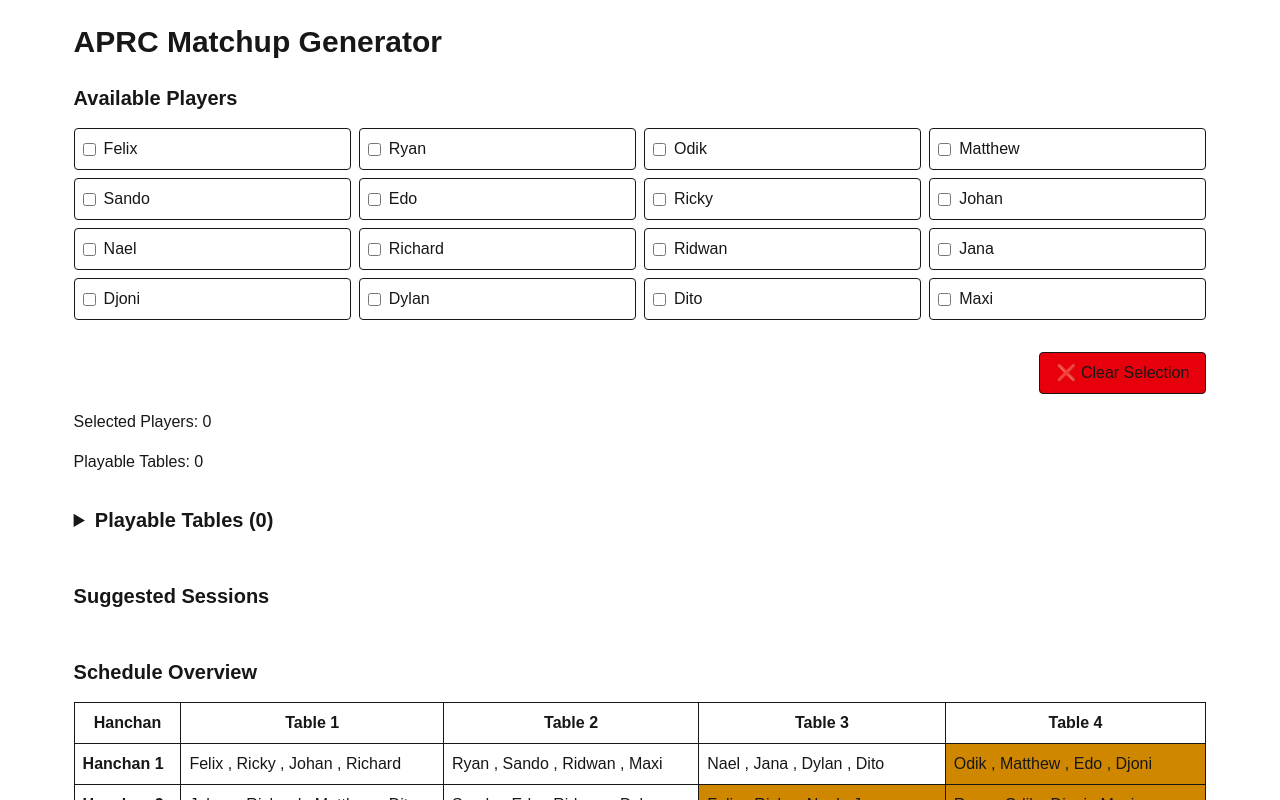
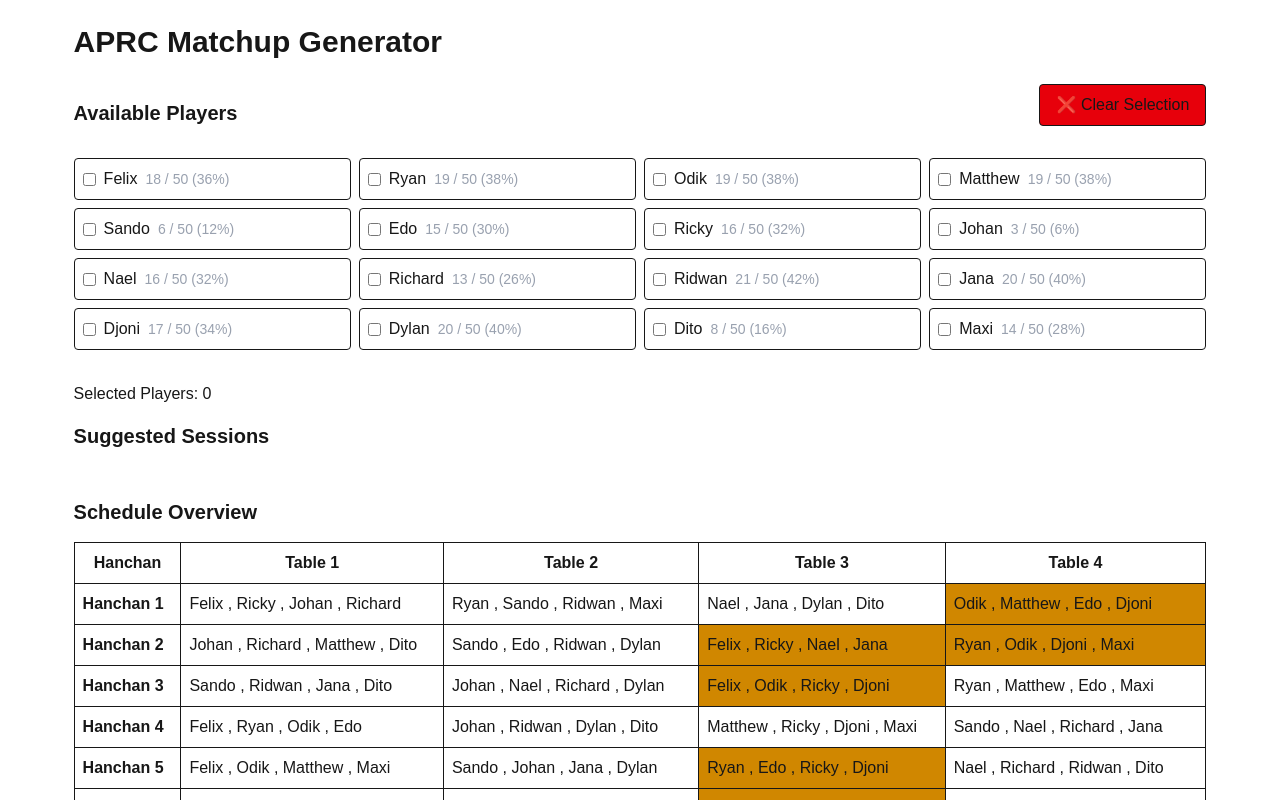
Before and after one commit to whitesn/aprc-matchup-generator, a Next.js app: page / in a window 1280 px wide. Shown: the top 800 px of the page. Built offline with nearby package versions, Linux system fonts and the light colour scheme.

Commit message:
- Moved play count to show at player selection - Removed play count table - Hidden Playable Tables to simplify things

```diff
--- a/app/page.tsx
+++ b/app/page.tsx
@@ -130,13 +130,49 @@ export default function Home() {
     return allSessions;
   }, [playableTables]);
 
+  //   if (!scheduleData) return [];
+
+  //   const counts = new Map<number, number>();
+
+  //   scheduleData.participants.forEach((p) => {
+  //     counts.set(p.id, 0);
+  //   });
+
+  //   scheduleData.hanchans.forEach((hanchan) => {
+  //     hanchan.tables.forEach((table, index) => {
+  //       const tableNo = index + 1;
+
+  //       const isCompleted = completedLookup.has(`${hanchan.id}-${tableNo}`);
+
+  //       if (!isCompleted) {
+  //         return;
+  //       }
+
+  //       table.forEach((playerId) => {
+  //         counts.set(playerId, (counts.get(playerId) ?? 0) + 1);
+  //       });
+  //     });
+  //   });
+
+  //   return [...counts.entries()]
+  //     .map(([playerId, matchCount]) => ({
+  //       playerId,
+  //       playerName: participantMap[playerId],
+  //       matchCount,
+  //     }))
+  //     .sort(
+  //       (a, b) =>
+  //         b.matchCount - a.matchCount ||
+  //         a.playerName.localeCompare(b.playerName),
+  //     );
+  // }, [scheduleData, completedLookup, participantMap]);
   const playerMatchCounts = useMemo(() => {
-    if (!scheduleData) return [];
+    if (!scheduleData) return {};
 
-    const counts = new Map<number, number>();
+    const counts: Record<number, number> = {};
 
     scheduleData.participants.forEach((p) => {
-      counts.set(p.id, 0);
+      counts[p.id] = 0;
     });
 
     scheduleData.hanchans.forEach((hanchan) => {
@@ -150,23 +186,33 @@ export default function Home() {
         }
 
         table.forEach((playerId) => {
-          counts.set(playerId, (counts.get(playerId) ?? 0) + 1);
+          counts[playerId] = (counts[playerId] || 0) + 1;
         });
       });
     });
 
-    return [...counts.entries()]
-      .map(([playerId, matchCount]) => ({
-        playerId,
-        playerName: participantMap[playerId],
-        matchCount,
-      }))
-      .sort(
-        (a, b) =>
-          b.matchCount - a.matchCount ||
-          a.playerName.localeCompare(b.playerName),
-      );
-  }, [scheduleData, completedLookup, participantMap]);
+    return counts;
+  }, [scheduleData, completedLookup]);
+
+  const totalMatches = useMemo(() => {
+    if (!scheduleData) return {};
+
+    const counts: Record<number, number> = {};
+
+    scheduleData.participants.forEach((p) => {
+      counts[p.id] = 0;
+    });
+
+    scheduleData.hanchans.forEach((hanchan) => {
+      hanchan.tables.forEach((table) => {
+        table.forEach((playerId) => {
+          counts[playerId] = (counts[playerId] || 0) + 1;
+        });
+      });
+    });
+
+    return counts;
+  }, [scheduleData]);
 
   if (!scheduleData || !completedData) {
     return <main className="p-6">Loading...</main>;
@@ -175,7 +221,19 @@ export default function Home() {
   return (
     <main className="p-6 max-w-7xl mx-auto">
       <h1 className="text-3xl font-bold mb-6">APRC Matchup Generator</h1>
-      <h2 className="text-xl font-semibold mb-4">Available Players</h2>
+
+      <div className="flex items-center justify-between mb-4">
+        <h2 className="text-xl font-semibold">Available Players</h2>
+
+        <div className="flex mb-4 justify-end">
+          <button
+            onClick={() => setSelectedPlayers([])}
+            className="px-4 py-2 border rounded bg-red-600 cursor-pointer"
+          >
+            ❌ Clear Selection
+          </button>
+        </div>
+      </div>
 
       <div className="grid grid-cols-2 md:grid-cols-4 gap-2 mb-8">
         {scheduleData.participants.map((player) => (
@@ -198,22 +256,22 @@ export default function Home() {
             />
 
             {player.name}
+
+            <span className="text-gray-400 text-sm">
+              {playerMatchCounts[player.id] ?? 0} /{" "}
+              {totalMatches[player.id] ?? 0} (
+              {Math.floor(
+                (playerMatchCounts[player.id] / totalMatches[player.id]) * 100,
+              )}
+              %)
+            </span>
           </label>
         ))}
       </div>
 
-      <div className="flex gap-2 mb-4 justify-end">
-        <button
-          onClick={() => setSelectedPlayers([])}
-          className="px-4 py-2 border rounded bg-red-600 hover:bg-gray-100"
-        >
-          ❌ Clear Selection
-        </button>
-      </div>
-
       <div className="mb-4">Selected Players: {selectedPlayers.length}</div>
 
-      <div className="mb-8">Playable Tables: {playableTables.length}</div>
+      {/* <div className="mb-8">Playable Tables: {playableTables.length}</div>
 
       <details className="mb-8">
         <summary className="text-xl font-semibold cursor-pointer mb-4">
@@ -236,7 +294,7 @@ export default function Home() {
             </div>
           ))}
         </div>
-      </details>
+      </details> */}
 
       <h2 className="text-xl font-semibold mb-4">Suggested Sessions</h2>
 
@@ -311,26 +369,6 @@ export default function Home() {
           </tbody>
         </table>
       </div>
-      <h2 className="text-xl font-semibold mt-12 mb-4">Player Match Counts</h2>
-
-      <table className="border-collapse border w-full">
-        <thead>
-          <tr>
-            <th className="border p-2 text-left">Player</th>
-            <th className="border p-2 text-left">Match Count</th>
-          </tr>
-        </thead>
-
-        <tbody>
-          {playerMatchCounts.map((player) => (
-            <tr key={player.playerId}>
-              <td className="border p-2">{player.playerName}</td>
-
-              <td className="border p-2">{player.matchCount}</td>
-            </tr>
-          ))}
-        </tbody>
-      </table>
     </main>
   );
 }
```
